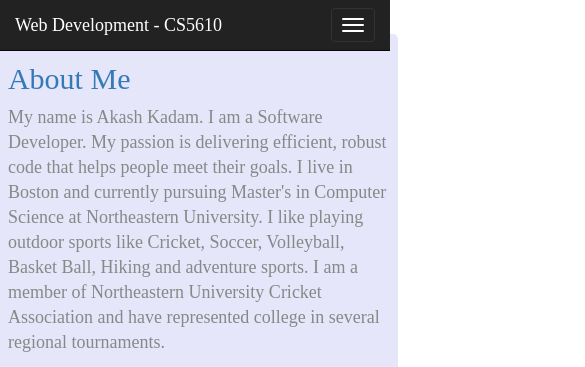
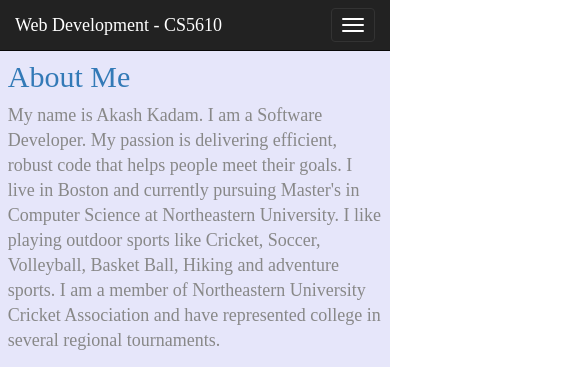
Before and after one commit to kadamakash/WebDev, a website: page public/index.html in a window 390 px wide. Shown: the top 367 px of the page, 585 px wide, since content can reach past the window. Drawn offline with nearby package versions, Linux system fonts and the light colour scheme.

Commit message:
modified style.css to make it responsive

```diff
--- a/public/style.css
+++ b/public/style.css
@@ -120,28 +120,27 @@ img{
 @media (max-width: 768px)
 {
  .body{
-     width: 170%;
+     width: auto;
      font-size: 100%;
      border-radius: 5px;
      -moz-border-radius: 5px;
      -webkit-border-radius: 5px;
 
  }
-    .topcontent{
+    .content{
+        width: auto;
         background-color: lavender;
         border-radius: 5px;
         -moz-border-radius: 5px;
         -webkit-border-radius: 5px;
         margin-top: 5%;
         font-size: large;
-
-
     }
 
 
 
     .myImage{
-        width: 58%;
+        width: 100%;
         float: left;
         position: relative;
         display: block;
```
